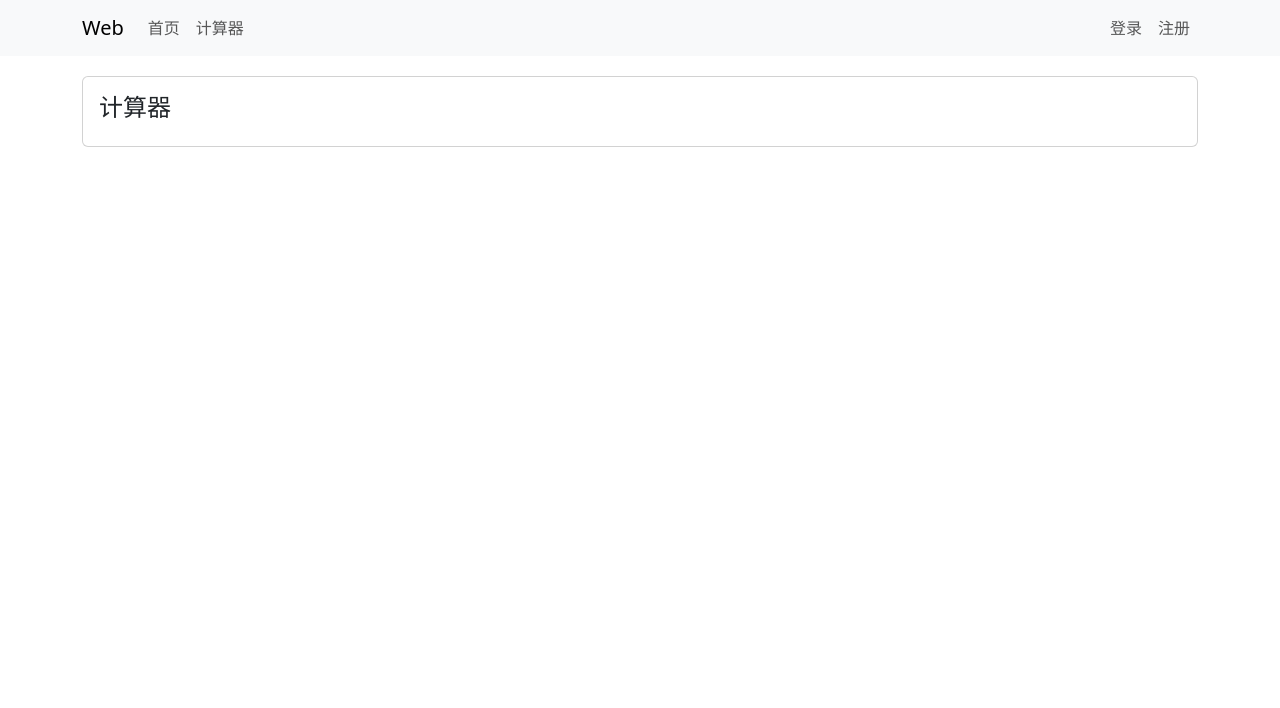
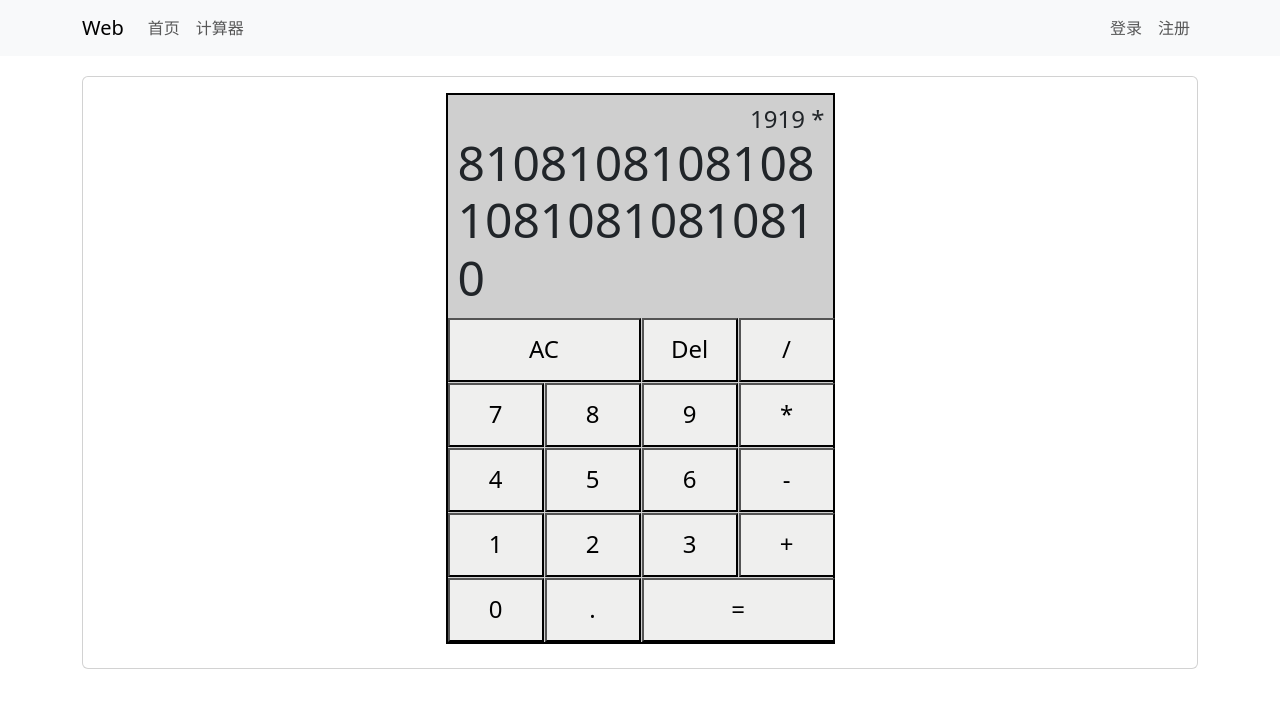
Before and after one commit to jmxwzy/calculator-app, a React (Create React App) app: page /calculator in a window 1280 px wide. Shown: the top 708 px of the page. Built offline with nearby package versions, Linux system fonts and the light colour scheme.

Commit message:
计算器组件ui

```diff
--- a/src/component/content/calculator.jsx
+++ b/src/component/content/calculator.jsx
@@ -7,7 +7,30 @@
         return (
             <React.Fragment>
                 <Base>
-                    计算器
+                    <div className='calculator'>
+                        <div className='output'>
+                            <div className='last-output'>1919 *</div>
+                            <div className='current-output'>810810810810810810810810810</div>
+                        </div>
+                        <button className='button-ac'>AC</button>
+                        <button>Del</button>
+                        <button>/</button>
+                        <button>7</button>
+                        <button>8</button>
+                        <button>9</button>
+                        <button>*</button>
+                        <button>4</button>
+                        <button>5</button>
+                        <button>6</button>
+                        <button>-</button>
+                        <button>1</button>
+                        <button>2</button>
+                        <button>3</button>
+                        <button>+</button>
+                        <button>0</button>
+                        <button>.</button>
+                        <button className='button-equal'>=</button>
+                    </div>
                 </Base>
             </React.Fragment>
         );
--- a/src/index.css
+++ b/src/index.css
@@ -11,3 +11,54 @@
   font-family: source-code-pro, Menlo, Monaco, Consolas, 'Courier New',
     monospace;
 }
+
+* {
+  box-sizing: border-box;
+}
+
+.calculator {
+  display: grid;
+  grid-template-columns: repeat(4, 6rem);
+  grid-template-rows: minmax(6rem, auto) repeat(5, 4rem);
+  gap: 1px;
+  background-color: rgba(191, 191, 191, 0.75);
+  width: calc(24rem + 3px + 2px);
+  margin: auto;
+  border: 2px solid black;
+}
+
+.output {
+  grid-column: 1 / span 4;
+  display: flex;
+  flex-direction: column; /* flex容器的主轴和块轴相同(主轴变成Y轴方向,方向从上到下布局。) */
+  align-items: flex-end; /* 所有行从垂直轴末尾开始填充 */
+  justify-content: space-around; /* 在每行上均匀分配弹性元素。相邻元素间距离相同。 */
+  padding: 10px;
+  word-wrap: break-word;
+  word-break: break-all;
+}
+
+.last-output {
+
+}
+
+.current-output {
+  font-size: 3rem;
+}
+
+.button-equal {
+  grid-column: 3 / span 2;
+}
+
+.button-ac {
+  grid-column: 1 / span 2;
+}
+
+.calculator > button {
+  background-color: rgba(250, 250, 249, 0.75);
+
+}
+
+.calculator > button:hover {
+  background-color: #b5b5b5;
+}
```
